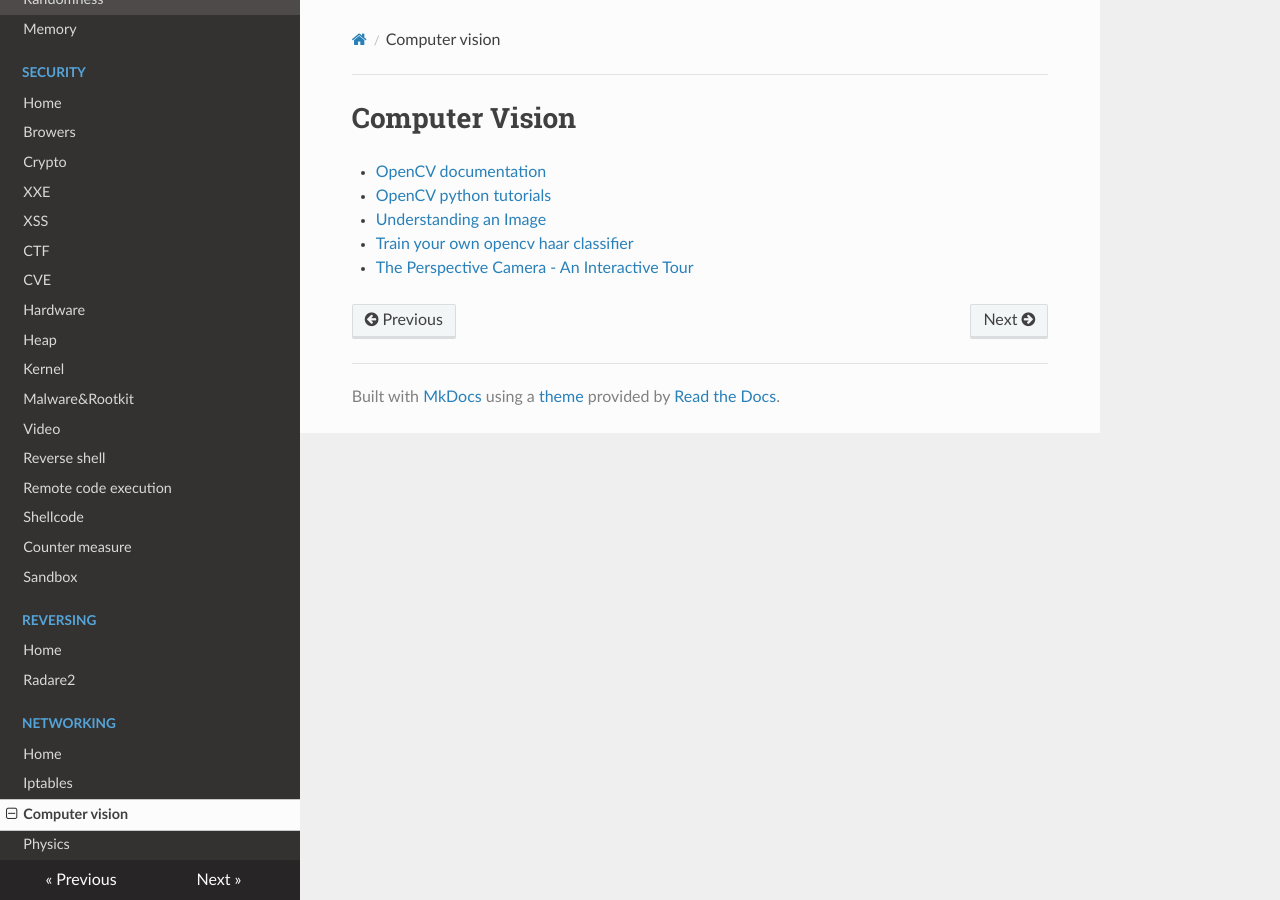
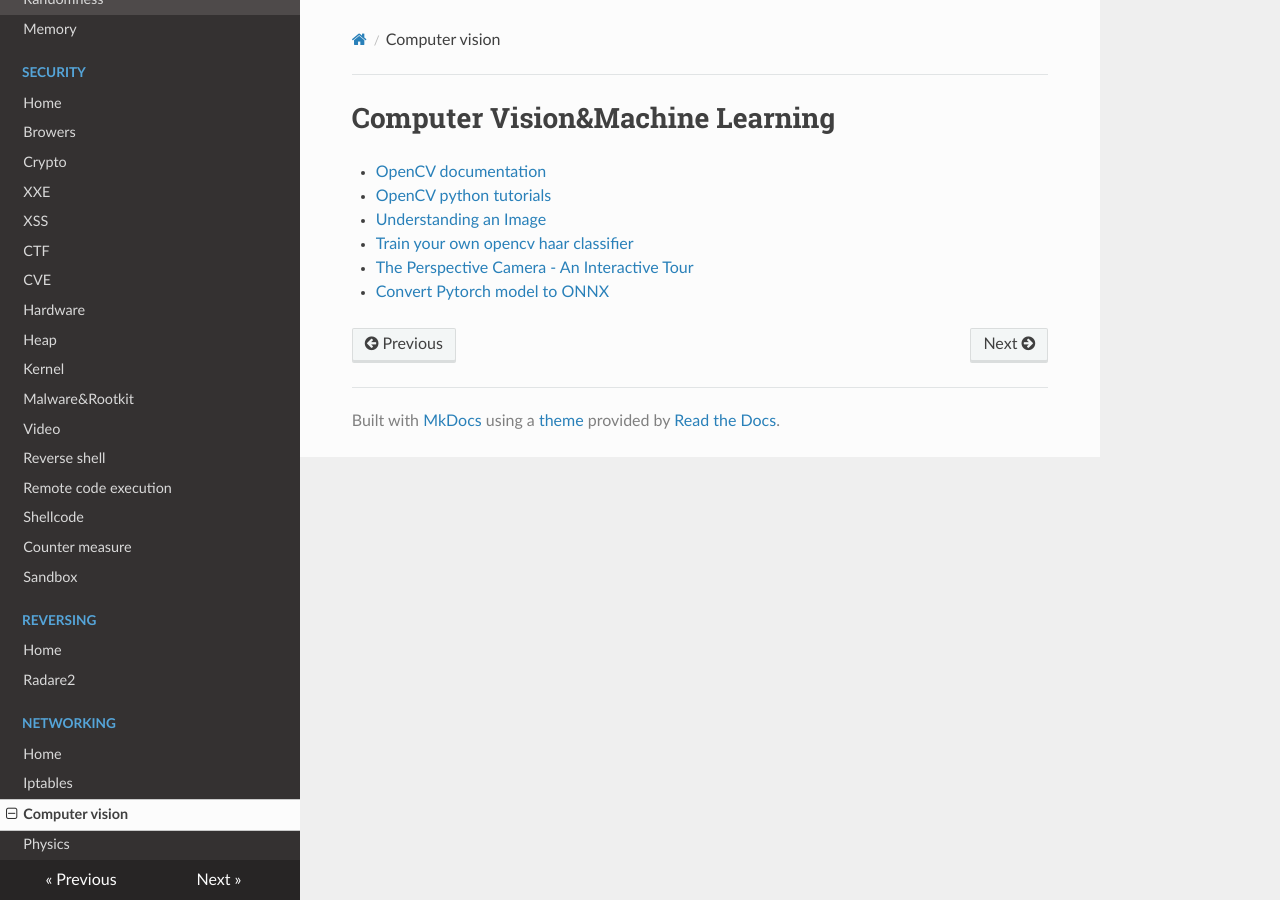
Before and after one commit to gipi/low-level, an MkDocs documentation site: the page built from docs/cv.md, in a window 1280 px wide. Built offline with MkDocs 1.6.1, drawn with Linux system fonts in a browser that asks for light colours; nearby versions of some CDN libraries; old or Windows-style settings are respelled for this version of MkDocs.

Commit message:
Update cv.md

```diff
--- a/docs/cv.md
+++ b/docs/cv.md
@@ -1,7 +1,8 @@
-# Computer Vision
+# Computer Vision&Machine Learning
 
  - [OpenCV documentation](http://docs.opencv.org/2.4.12/)
  - [OpenCV python tutorials](https://opencv-python-tutroals.readthedocs.io/en/latest/)
  - [Understanding an Image](http://www.weheartcv.com/understanding-image/)
  - [Train your own opencv haar classifier](http://coding-robin.de/2013/07/22/train-your-own-opencv-haar-classifier.html)
  - [The Perspective Camera - An Interactive Tour](http://ksimek.github.io/2012/08/13/introduction/)
+ - [Convert Pytorch model to ONNX](https://michhar.github.io/convert-pytorch-onnx/)
```
